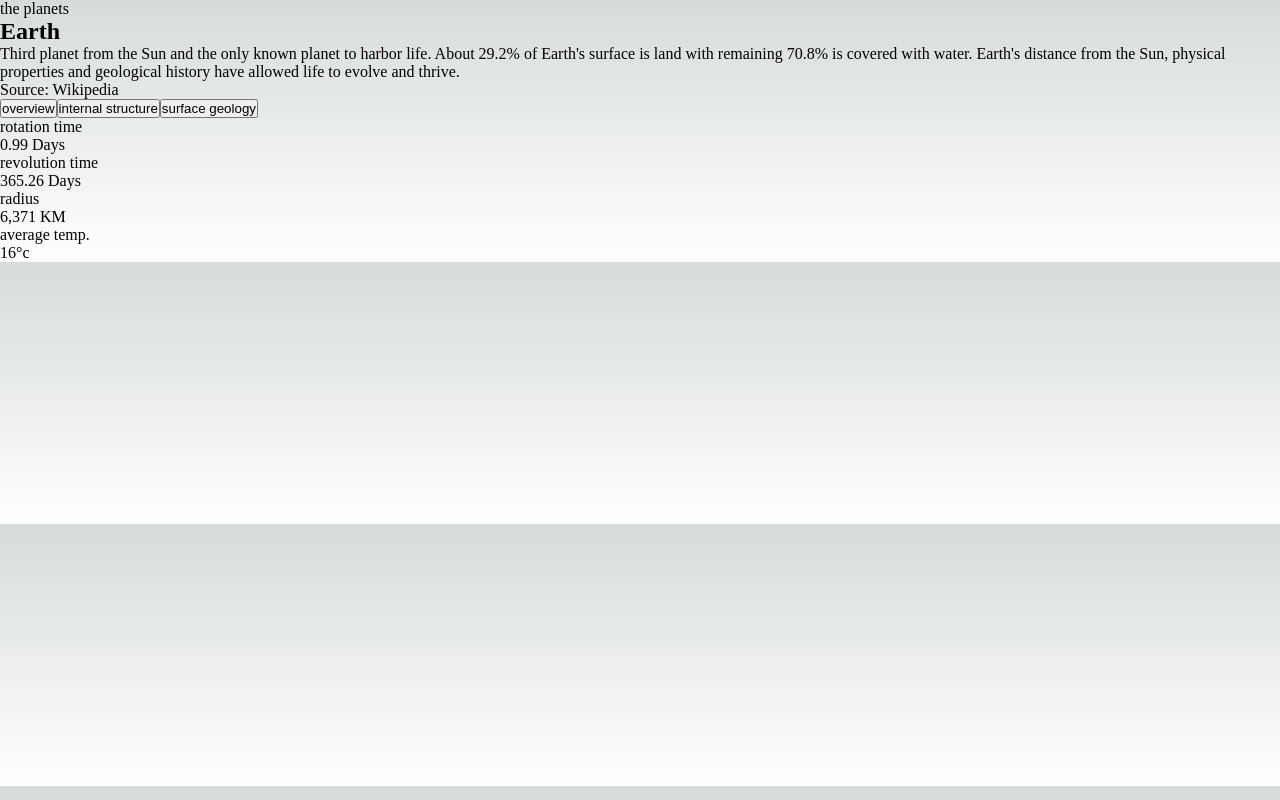
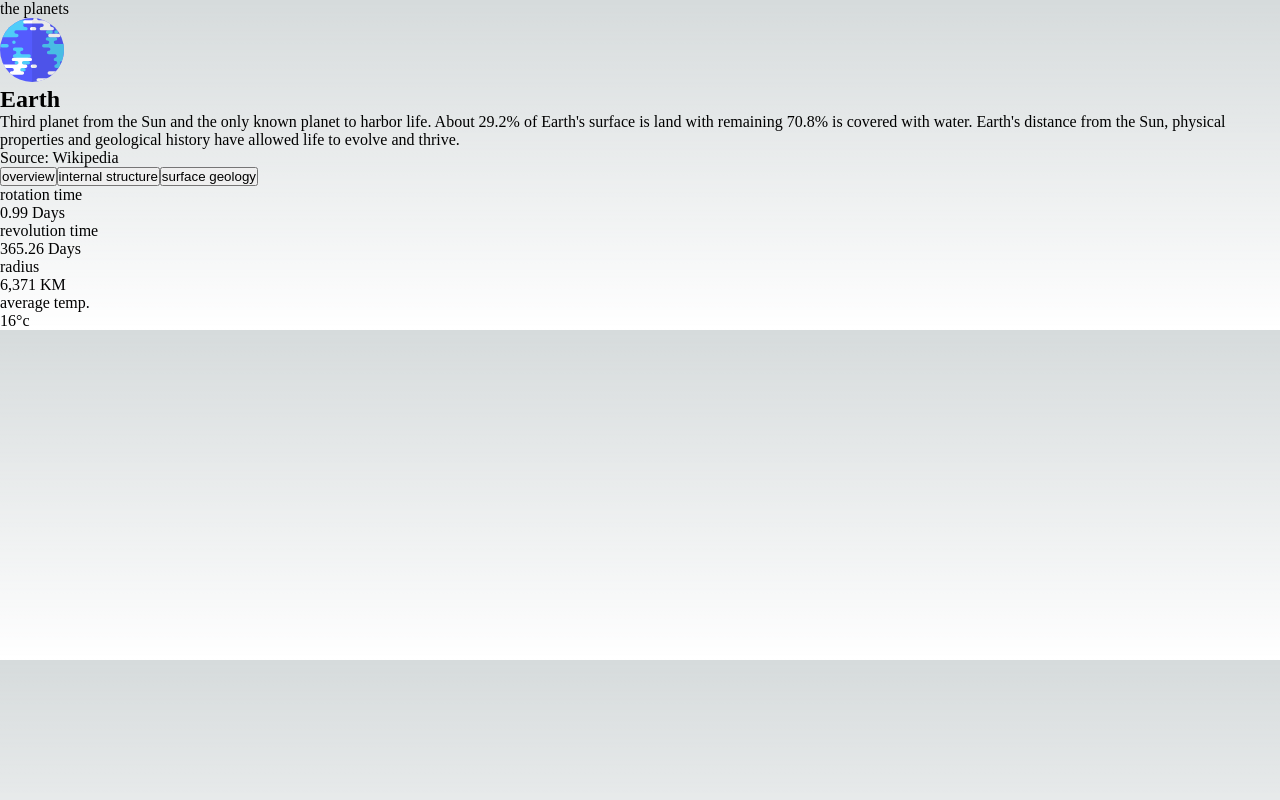
Before and after one commit to JorgeAMendoza/planet-facts, a Next.js app: page /planets/earth in a window 1280 px wide. Built offline with nearby package versions, Linux system fonts and the light colour scheme.

Commit message:
using content, we apply the image that must be displayed based on the type of information being displayed

```diff
--- a/src/pages/planets/[id].tsx
+++ b/src/pages/planets/[id].tsx
@@ -4,6 +4,7 @@ import { getPlanetData, getPlanetNames } from "lib/planets";
 import { GetStaticPaths, GetStaticProps } from "next";
 import { useMemo, useState } from "react";
 import { Planet } from "types/api";
+import Image from "next/image";
 
 export const getStaticPaths: GetStaticPaths = async () => {
   const paths = await getPlanetNames();
@@ -44,18 +45,21 @@ const Planet = ({ planetData }: PlanetProps) => {
         return {
           text: planetData.overview.content,
           source: planetData.overview.source,
+          image: planetData.images.planet,
         };
       }
       case "geology": {
         return {
           text: planetData.geology.content,
           source: planetData.geology.source,
+          image: planetData.images.planet,
         };
       }
       default: {
         return {
           text: planetData.structure.content,
           source: planetData.structure.source,
+          image: planetData.images.internal,
         };
       }
     }
@@ -65,7 +69,14 @@ const Planet = ({ planetData }: PlanetProps) => {
     <Layout>
       <div>
         <section>
-          <div>{/* image of planet here */}</div>
+          <div>
+            <Image
+              src={content.image}
+              alt={`Image of planet ${planetData.name}`}
+              width={64}
+              height={64}
+            />
+          </div>
           <h1>{planetData.name}</h1>
           {/*  */}
           <div>
```
